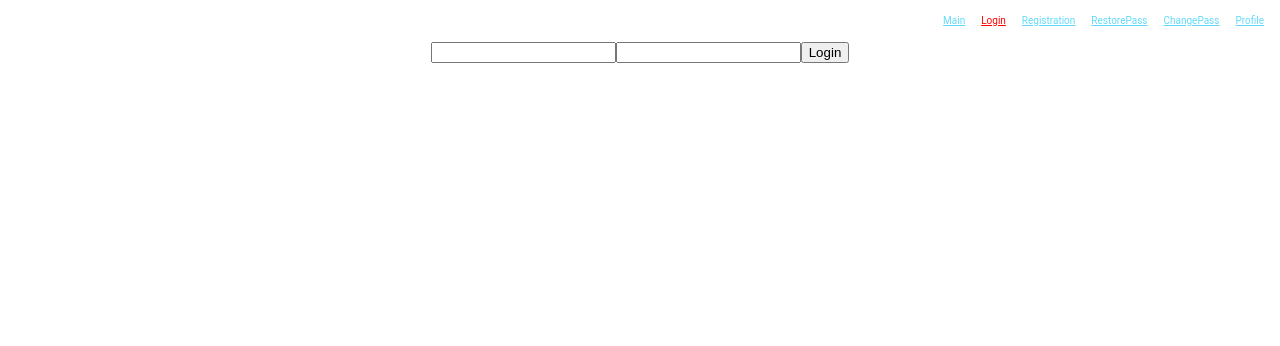
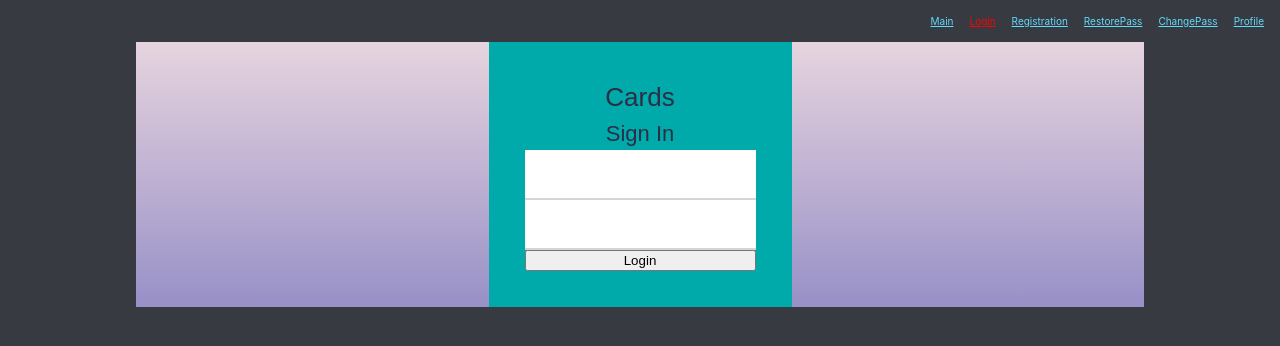
Before and after one commit to collabincubator/incu-cards, a React (Create React App) app: page /#/login in a window 1280 px wide. Shown: the top 346 px of the page. Built offline with nearby package versions, Linux system fonts and the light colour scheme.

Commit message:
refactor: add mixins in scss and some styles

```diff
--- a/src/App.css
+++ /dev/null
@@ -1,43 +0,0 @@
-.App {
-  text-align: center;
-  font: normal normal 1.6rem/1 Roboto, sans-serif;
-}
-
-.App-logo {
-  height: 40vmin;
-  pointer-events: none;
-}
-
-@media (prefers-reduced-motion: no-preference) {
-  .App-logo {
-    animation: App-logo-spin infinite 20s linear;
-  }
-}
-
-.App-header {
-  background-color: #282c34;
-  min-height: 100vh;
-  display: flex;
-  flex-direction: column;
-  align-items: center;
-  justify-content: center;
-  font-size: calc(10px + 2vmin);
-  color: white;
-}
-
-.App-link {
-  color: #61dafb;
-}
-
-@keyframes App-logo-spin {
-  from {
-    transform: rotate(0deg);
-  }
-  to {
-    transform: rotate(360deg);
-  }
-}
-.login > span, .registration > span, .profile > span, .changePass > span, .restorePass > span {
-  font-size: 4rem;
-  line-height: 1.2;
-}
--- a/src/App.tsx
+++ b/src/App.tsx
@@ -1,5 +1,4 @@
 import React from 'react';
-import './App.css';
 import Header from './components/Header/Header';
 import {Redirect, Route, Switch} from "react-router-dom";
 import Login from "./components/Main/Login/Login";
@@ -24,10 +23,10 @@ const PATH = {
 const App = (props: any) => {
 
   return (
-    <div className="App">
-        <Header />
+      <div>
+          <Header/>
           <Switch>
-            <Route path={'/main'} exact render={() => <Main />}/>
+              <Route path={'/main'} exact render={() => <Main/>}/>
               <Route path={'/'} exact render={() => <Redirect to={PATH.LOGIN}/>}/>
               <Route path={PATH.LOGIN} render={() => <Login/>}/>
               <Route path={PATH.PROFILE} render={() => <Profile/>}/>
--- /dev/null
+++ b/src/components/Main/Login/Login.module.scss
@@ -0,0 +1,40 @@
+@import '../../../styles/variables.module';
+@import './src/styles/mixins.module';
+
+.container {
+  @include gridContainer (100.8rem, $bgcolor);
+  .box {
+    @include gridBox(5, 9, #0aa);
+    margin: 0 auto;
+    padding: 3.6rem;
+    font-size: 0;
+    line-height: 1;
+    overflow: hidden;
+    .forms {
+      width: 100%;
+      display: block;
+      margin: 0 auto;
+      overflow: hidden;
+      .inner {
+        display: flex;
+        flex-direction: column;
+        justify-content: center;
+        align-items: stretch;
+        h1, h2 {
+          text-align: center;
+        }
+        h3 {
+          text-align: left;
+        }
+        .textInput {
+          @include textInputs()
+        }
+        .btn {
+          display: block;
+          margin: 0;
+        }
+      }
+    }
+
+  }
+}
--- a/src/components/Main/Login/Login.tsx
+++ b/src/components/Main/Login/Login.tsx
@@ -1,6 +1,7 @@
-import React, {useEffect, useState} from 'react';
+import React, {useState} from 'react';
 import {useDispatch} from 'react-redux';
 import {loginTC} from '../../../redux/loginReducer/loginReducer';
+import styles from './Login.module.scss';
 
 const Login = (props: any) => {
 
@@ -13,10 +14,18 @@ const Login = (props: any) => {
         dispatch(loginTC(email, pass, true))
     }
 
-    return <div className='login'>
-        <input value={email} onChange={(e)=> {setEmail(e.currentTarget.value)}} />
-        <input value={pass} onChange={(e)=> {setPass(e.currentTarget.value)}} />
-        <button onClick={onClickHandler}>Login</button>
+    return <div className={styles.container}>
+        <div className={styles.box}>
+            <div className={styles.forms}>
+                <div className={styles.inner}>
+                    <h1>Cards</h1>
+                    <h2>Sign In</h2>
+                    <input className={styles.textInput} value={email} onChange={(e)=> {setEmail(e.currentTarget.value)}} />
+                    <input className={`${styles.textInput} ${styles.passInput}`} value={pass} onChange={(e)=> {setPass(e.currentTarget.value)}} />
+                    <button className={styles.btn} onClick={onClickHandler}>Login</button>
+                </div>
+            </div>
+        </div>
     </div>
 }
 
--- a/src/index.scss
+++ b/src/index.scss
@@ -1,3 +1,6 @@
+@import './styles/mixins.module.scss';
+@import './styles/variables.module.scss';
+
 html, body, div, span, applet, object, iframe,
 h1, h2, h3, h4, h5, h6, p, blockquote, pre,
 a, abbr, acronym, address, big, cite, code,
@@ -34,6 +37,7 @@ body {
   sans-serif;
   -webkit-font-smoothing: antialiased;
   -moz-osx-font-smoothing: grayscale;
+  background-color: #383a41;
 }
 ol, ul {
   list-style: none;
@@ -55,3 +59,26 @@ code {
   font-family: source-code-pro, Menlo, Monaco, Consolas, 'Courier New',
     monospace;
 }
+
+h1 {
+  font: $typoHeader1;
+  color: $primary
+}
+h2 {
+  font: $typoHeader2;
+  color: $primary
+}
+h3 {
+  font: $typoHeader3;
+  color: rgb(255, 255, 255)
+}
+p {
+  font: $typoParagraph;
+  color: $primary;
+}
+
+
+.login > span, .registration > span, .profile > span, .changePass > span, .restorePass > span {
+  font-size: 4rem;
+  line-height: 1.2;
+}
--- a/src/redux/registrationReducer/registrationReducer.ts
+++ b/src/redux/registrationReducer/registrationReducer.ts
@@ -15,7 +15,7 @@ type InitialStateType = {
 type ActionsType = RegActionType;
 
 export const initialState: InitialStateType =  {
-    profileInfo: { email: 'valakas@gmail.com', sex: 'male', dateOfBirth: '29.02.1966', city: 'Samara', country: 'Ukraine' }
+    profileInfo: { email: 'valakas@gmail.com', sex: 'male', dateOfBirth: '29.02.1967', city: 'Samara', country: 'Ukraine' }
 }
 
 const registrationReducer = (state: InitialStateType = initialState, action: ActionsType): InitialStateType => {
--- /dev/null
+++ b/src/styles/mixins.module.scss
@@ -0,0 +1,28 @@
+@import 'variables.module';
+
+@mixin gridContainer($maxGridWidth, $gradient) {
+  display: grid;
+  grid-template-columns: repeat(12, 1fr);
+  grid-column-gap: 1.2rem;
+  max-width: $maxGridWidth;
+  margin: 0 auto;
+  padding: 0;
+  background: $gradient
+}
+
+@mixin gridBox($start, $end, $boxBg){
+  display: grid;
+  grid-column-start: $start;
+  grid-column-end: $end;
+  background-color: $boxBg;
+}
+
+@mixin textInputs() {
+  box-sizing: border-box;
+  width: 100%;
+  margin: 0 auto;
+  padding: 1.2rem;
+  font: $typoInputs;
+  border: none;
+  border-bottom: 0.2rem solid $borderInputColor
+}
--- /dev/null
+++ b/src/styles/variables.module.scss
@@ -0,0 +1,18 @@
+$bgcolor: linear-gradient(180deg, rgba(230, 212, 222, 1) 0%, rgba(152, 144, 199, 1) 100%);
+$primary: rgba(45, 46, 70, 1);
+$secondary: rgba(45, 46, 70, 0.5);
+$third: rgba(33, 38, 143, 1);
+$borderInputColor: rgba(45, 46, 70, 0.2);
+$btnBoxShadow:  0px 4px 18px rgba(33, 38, 143, 0.35), inset 0px 1px 0px rgba(255, 255, 255, 0.3);
+$btnActiveColor: rgb(154, 145, 200);
+$btnDangerColor: rgba(241, 69, 61, 1);
+$btnDefaultColor: rgba(215, 216, 239, 1);
+$boxBgColor: rgb(255, 255, 255);
+$secondBoxBgColor: rgb(236, 236, 249);
+$secondaryRowColor: rgb(248, 247, 253);
+
+$typoHeader1: normal normal 2.6rem/1.5 Poppins, sans-serif;
+$typoHeader2: normal normal 2.2rem/1.5 Poppins, sans-serif;
+$typoHeader3: normal normal 1.6rem/1.2 Poppins, sans-serif;
+$typoParagraph: normal normal 1.3rem/1.2 sans-serif;
+$typoInputs: normal normal 1.6rem/1.5 sans-serif;
```
Lines whose indentation alone changed are shown as unchanged.
